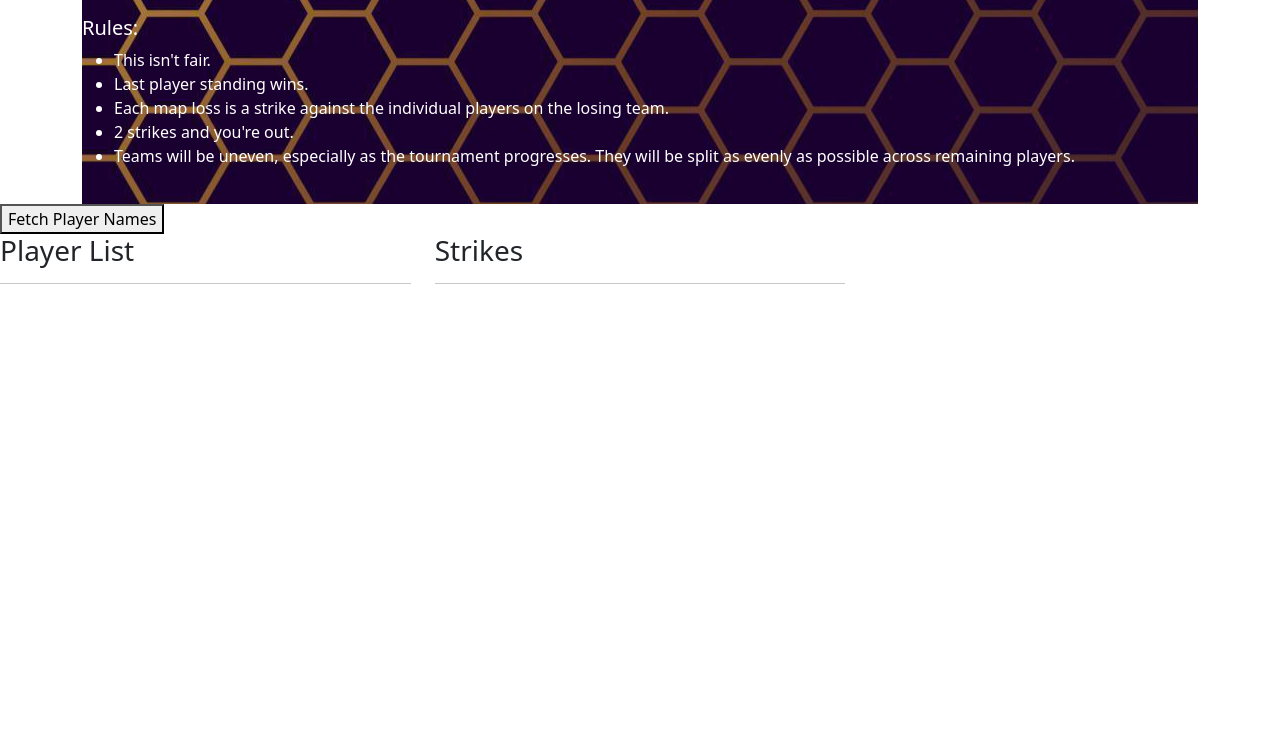
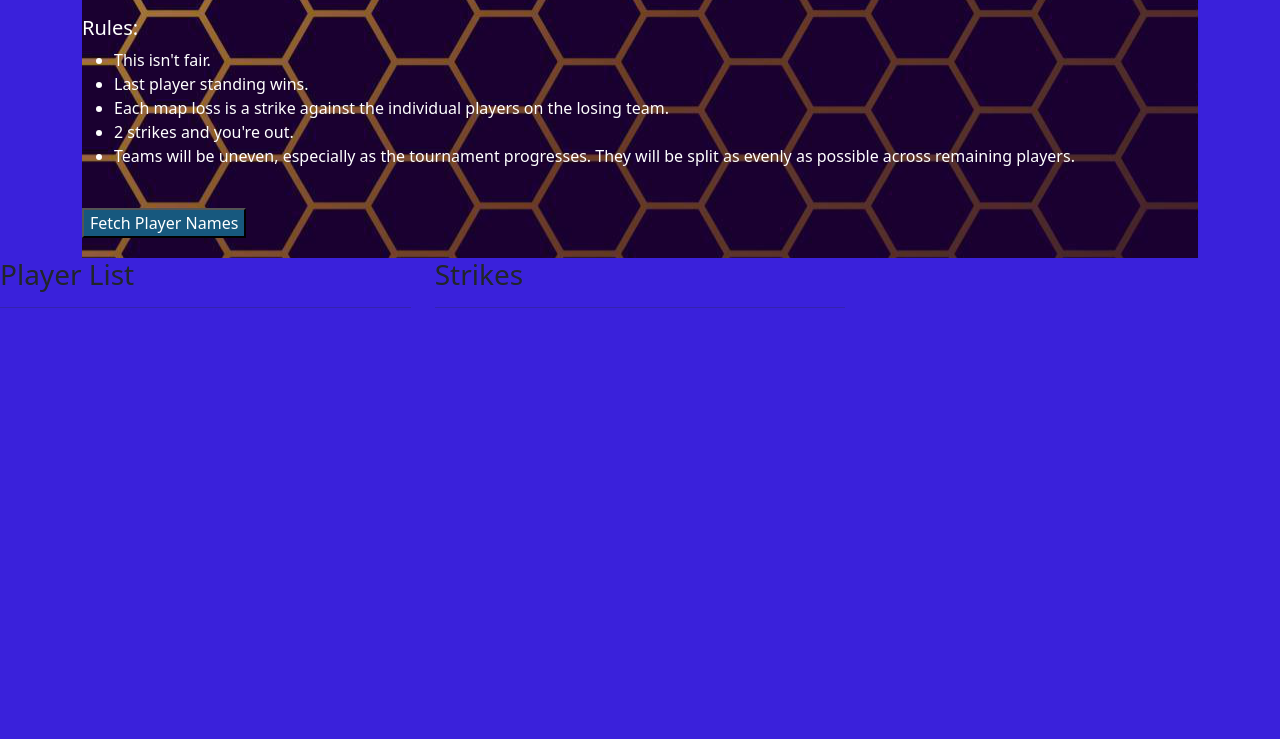
Before and after one commit to imandradesign/bubg, a website: page index.html in a window 1280 px wide. Shown: the part 61-800 px from the top of the page. Drawn offline with nearby package versions, Linux system fonts and the light colour scheme.

Commit message:
Add style and spacing

```diff
--- a/css/styles.css
+++ b/css/styles.css
@@ -8,3 +8,22 @@
 #intro h3 {
 text-align: center;
 }
+
+body {
+background-color: #3a21db;
+}
+
+#fetch-button {
+margin-right: 10px;
+background-color: #17587E;
+color: white;
+}
+
+.row {
+height: 120px;
+}
+
+.text-head {
+display: block;
+text-align: center;
+}
--- a/index.html
+++ b/index.html
@@ -19,9 +19,10 @@
           <li>2 strikes and you're out.</li>
           <li>Teams will be uneven, especially as the tournament progresses. They will be split as evenly as possible across remaining players.</li>
         </ul>
+        <br>
+        <button id="fetch-button">Fetch Player Names</button>
       </div>
     </div>
-      <button id="fetch-button">Fetch Player Names</button>
       <div class="row">
         <div class="col-md-4">
           <h3>Player List</h3>
```
Lines whose indentation alone changed are shown as unchanged.
